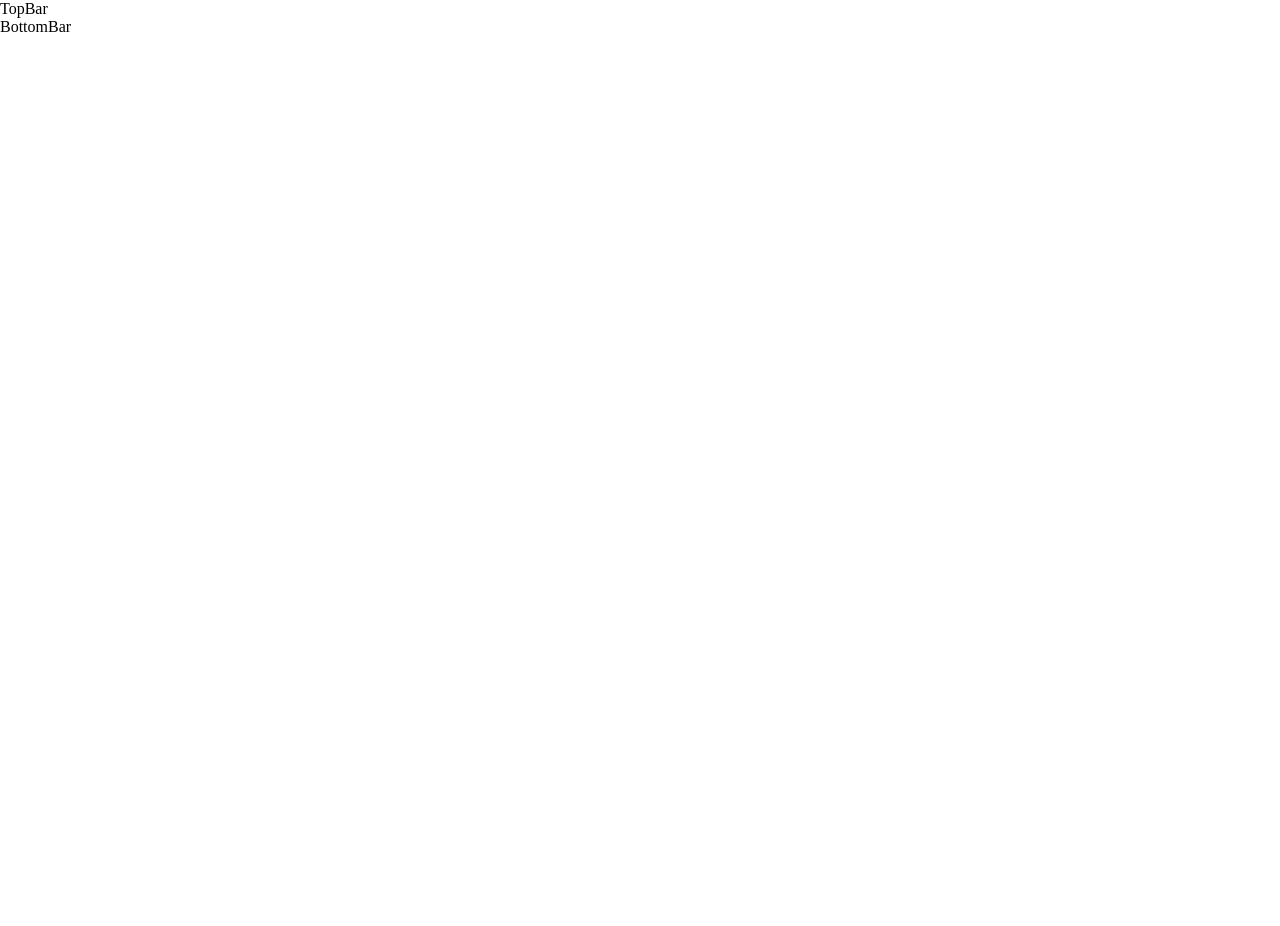
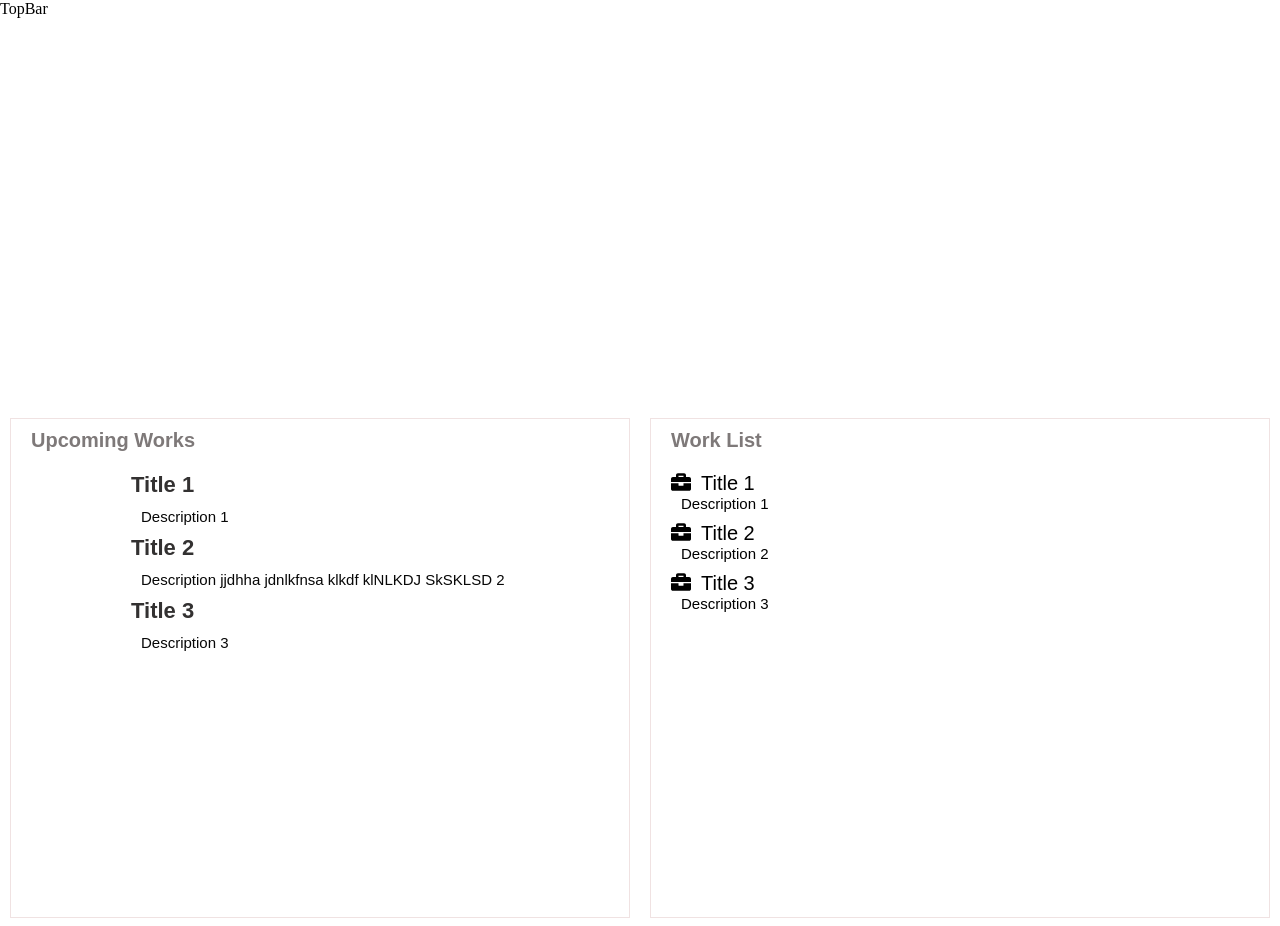
Before and after one commit to roshikDuwal/OfficeWork, a React (Vite) app: page / in a window 1280 px wide. Before the commit the page ends 800 px from the top, so only its background shows below. Built offline with nearby package versions, Linux system fonts and the light colour scheme.

Commit message:
first commit

```diff
--- a/package.json
+++ b/package.json
@@ -14,6 +14,7 @@
     "react": "^18.2.0",
     "react-bootstrap": "^2.10.1",
     "react-dom": "^18.2.0",
+    "react-icons": "^5.0.1",
     "react-router-dom": "^6.22.1"
   },
   "devDependencies": {
--- /dev/null
+++ b/src/components/BottomBar.css
@@ -0,0 +1,94 @@
+.container {
+  display: flex;
+  justify-content: center;
+  align-items: center;
+  align-items: center;
+  height: 500px;
+  margin-top: 400px;
+  margin-bottom: 8px;
+  font-family: sans-serif;
+}
+
+.left-container {
+  border: 0.5px solid rgb(240, 226, 226);
+  display: flex;
+  flex-direction: column;
+  align-items: start;
+  flex-wrap: wrap;
+  width: 50%;
+  height: 100%;
+  margin-top: 10px;
+  margin-left: 10px;
+  margin-right: 10px;
+  margin-bottom: 10px;
+  font: sans-serif;
+}
+.right-container {
+  border: 0.5px solid rgb(240, 226, 226);
+  display: flex;
+  flex-direction: column;
+  align-items: start;
+  flex-wrap: wrap;
+  width: 50%;
+  height: 100%;
+  margin-right: 10px;
+  margin-left: 10px;
+}
+
+h1 {
+  margin-top: 10px;
+  margin-left: 20px;
+  margin-bottom: 10px;
+  font-size: 20px;
+
+  color: rgb(126, 121, 121);
+}
+
+.left-container p {
+  font-family: sans-serif;
+  margin-left: 60px;
+  margin-bottom: 10px;
+  font-size: 15px;
+  color: rgb(7, 7, 7);
+}
+
+ul {
+  margin-top: 10px;
+  margin-left: 10px;
+  text-decoration: none;
+
+  font-size: 20px;
+}
+ul li {
+  margin-top: 10px;
+  margin-left: 10px;
+  text-decoration: none;
+  font-size: 20px;
+
+  color: black;
+}
+
+.left-container h2 {
+  margin-left: 50px;
+  font-family: sans-serif;
+  font-size: 22px;
+}
+
+.right-container p {
+  margin-left: 10px;
+  margin-bottom: 10px;
+  font-size: 15px;
+  color: black;
+  font-family: sans-serif;
+}
+h2 {
+  margin-left: 20px;
+  margin-bottom: 10px;
+  font-size: 22px;
+  color: rgb(51, 49, 49);
+  font-family: sans-serif;
+}
+.logo{
+    display: flex;
+    gap: 10px;
+}
--- a/src/components/BottomBar.jsx
+++ b/src/components/BottomBar.jsx
@@ -1,9 +1,71 @@
-import React from 'react'
+import "./BottomBar.css";
+import { FaBriefcase } from "react-icons/fa";
+
+const arr = [
+  {
+    title: "Title 1",
+    description: "Description 1",
+  },
+  {
+    title: "Title 2",
+    description: "Description jjdhha jdnlkfnsa klkdf klNLKDJ SkSKLSD 2",
+  },
+  {
+    title: "Title 3",
+    description: "Description 3",
+  },
+];
+
+const lists = arr.map((item, index) => (
+  <ul key={index}>
+    <h2>{item.title}</h2>
+    <p>{item.description}</p>
+  </ul>
+));
+
+const array = [
+  {
+    title: "Title 1",
+    description: "Description 1",
+  },
+  {
+    title: "Title 2",
+    description: "Description 2",
+  },
+  {
+    title: "Title 3",
+    description: "Description 3",
+  },
+];
+
+const listItem = array.map((item, index) => (
+  <ul key={index}>
+    <div className="logo">
+
+      <FaBriefcase />
+      {item.title}
+    </div>
+
+    <p>{item.description}</p>
+  </ul>
+));
 
 const BottomBar = () => {
   return (
-    <div>BottomBar</div>
-  )
-}
+    <>
+      <div className="container">
+        <div className="left-container">
+          <h1>Upcoming Works</h1>
+          <p>{lists}</p>
+        </div>
 
-export default BottomBar
+        <div className="right-container">
+          <h1>Work List</h1>
+          <p>{listItem}</p>
+        </div>
+      </div>
+    </>
+  );
+};
+
+export default BottomBar;
--- a/src/pages/Home.jsx
+++ b/src/pages/Home.jsx
@@ -1,4 +1,4 @@
-import React from 'react'
+
 import TopBar from '../components/TopBar'
 import BottomBar from '../components/BottomBar'
 
```
Also changed, not shown: 1 other file (tests, documents, lock files or other folders).
